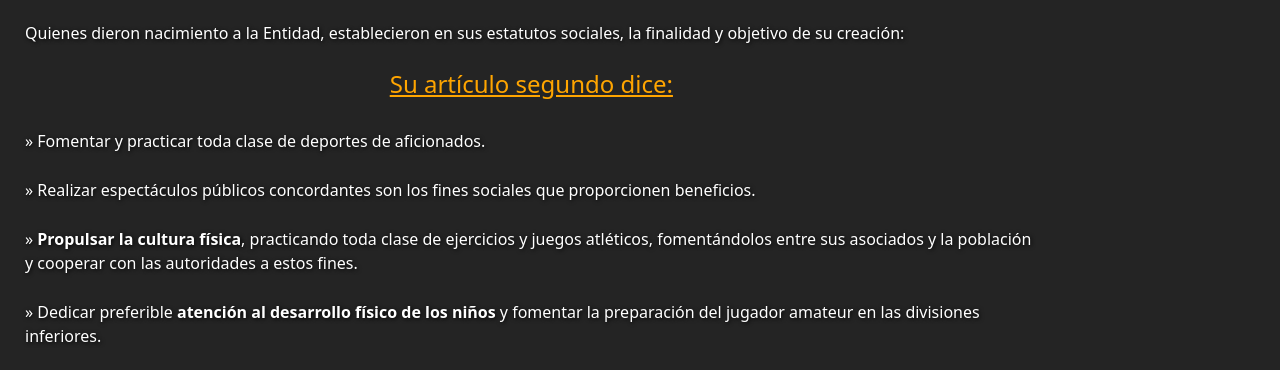
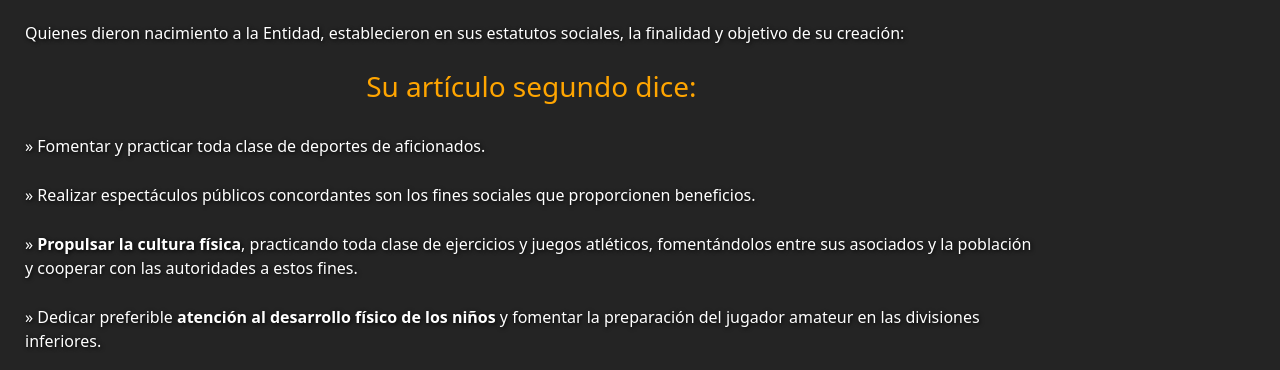
Before and after one commit to cris-kosten/P.F-Kosten, a plain HTML site: page pages/historia.html in a window 1280 px wide. Shown: the part 726-1096 px from the top of the page. Drawn offline with nearby package versions, Linux system fonts and the light colour scheme.

Commit message:
finalizamos actualizando la ultima version

```diff
--- a/estilo/estilos.scss
+++ b/estilo/estilos.scss
@@ -713,17 +713,10 @@ em {
 
 // fin  de la linea de textos
 
-//h2
+//h2 y h3
 .mascota2 {
     text-align: center;
     color: $naranja;
-    margin-bottom: $bottom;
-}
-
-h4 {
-    text-align: center;
-    color: $color2;
-    text-decoration: underline;
     margin-bottom: $bottom;
 }
 
--- a/pages/historia.html
+++ b/pages/historia.html
@@ -104,7 +104,7 @@
                     <h2 class="mascota2">Fines y objetivos plasmados en los Estatutos Sociales</h2>
                     <p class="-left">Quienes dieron nacimiento a la Entidad, establecieron en sus estatutos sociales, la
                         finalidad y objetivo de su creación:</p>
-                    <h4>Su artículo segundo dice:</h4>
+                    <h3 class="mascota2">Su artículo segundo dice:</h3>
                     <p class="-left">» Fomentar y practicar toda clase de deportes de aficionados.</p>
                     <p class="-left">» Realizar espectáculos públicos concordantes son los fines sociales que
                         proporcionen
```
Also changed, not shown: pages/contacto.html (+1 -1 lines), pages/novedades.html (+1 -1 lines).
